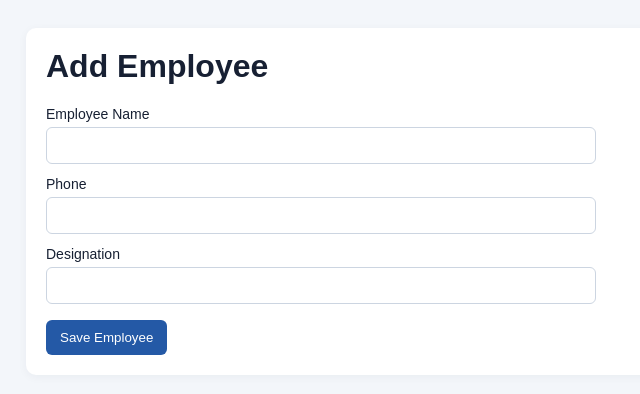
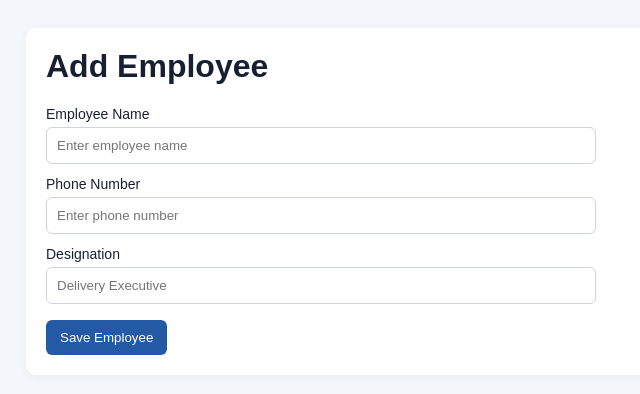
Before and after one commit to tharunrajkperiye-a11y/courier-delivery-management-system, a Flask app: page /add-employee in a window 1280 px wide. Shown: the part 63-457 px from the top of the page, without its empty margins (32-672 px from the left). Run offline with Flask 3, Linux system fonts and the light colour scheme; the visitor is signed in with stand-in values (Sample User, id 1); parts of the project's set-up code (start-up, migrations or seed data) failed here and were passed over.

Commit message:
Enhance add employee form with input placeholders
Updated the add employee form with placeholders for input fields.

```diff
--- a/templates/add_employee.html
+++ b/templates/add_employee.html
@@ -1,13 +1,44 @@
+
 {% extends "base.html" %}
+
 {% block title %}Add Employee | CourierFlow{% endblock %}
+
 {% block content %}
+
 <div class="panel">
-  <h1>Add Employee</h1>
-  <form method="post" class="form">
-    <label>Employee Name</label><input name="name" required>
-    <label>Phone</label><input name="phone" required>
-    <label>Designation</label><input name="designation" required>
-    <button class="btn" type="submit" style="margin-top:16px">Save Employee</button>
-  </form>
+    <h1>Add Employee</h1>
+
+    <form method="post" class="form">
+
+        <label>Employee Name</label>
+        <input
+            type="text"
+            name="name"
+            placeholder="Enter employee name"
+            required
+        >
+
+        <label>Phone Number</label>
+        <input
+            type="text"
+            name="phone"
+            placeholder="Enter phone number"
+            required
+        >
+
+        <label>Designation</label>
+        <input
+            type="text"
+            name="designation"
+            placeholder="Delivery Executive"
+            required
+        >
+
+        <button class="btn" type="submit" style="margin-top:16px">
+            Save Employee
+        </button>
+
+    </form>
 </div>
+
 {% endblock %}
```
